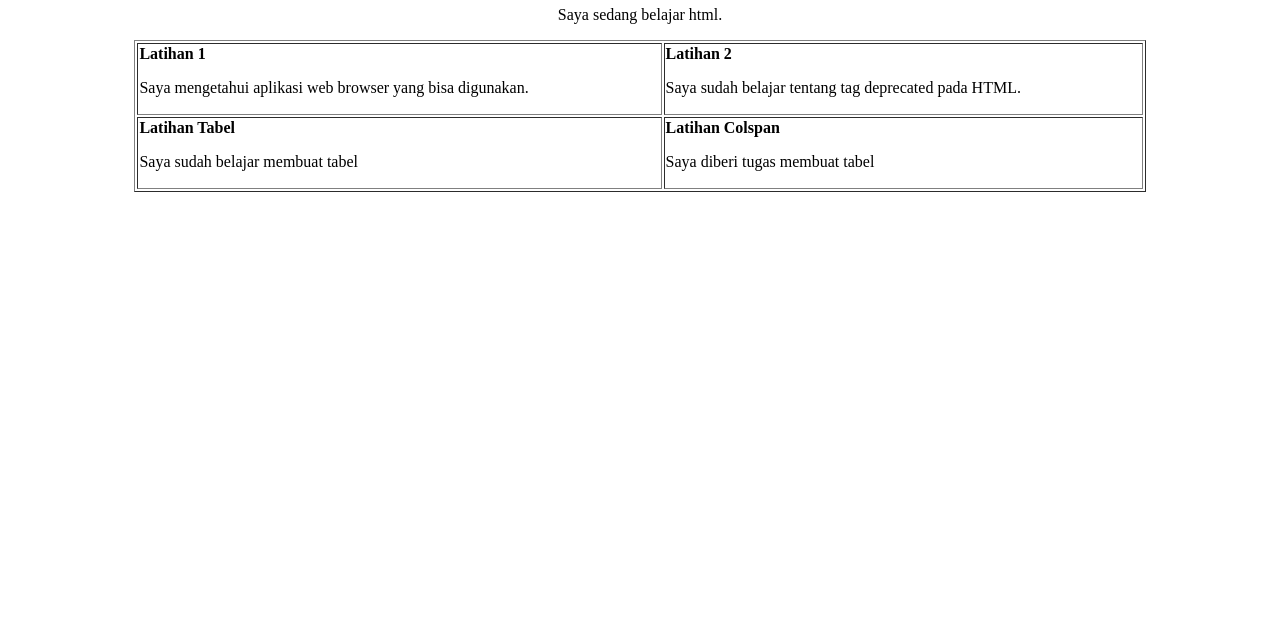
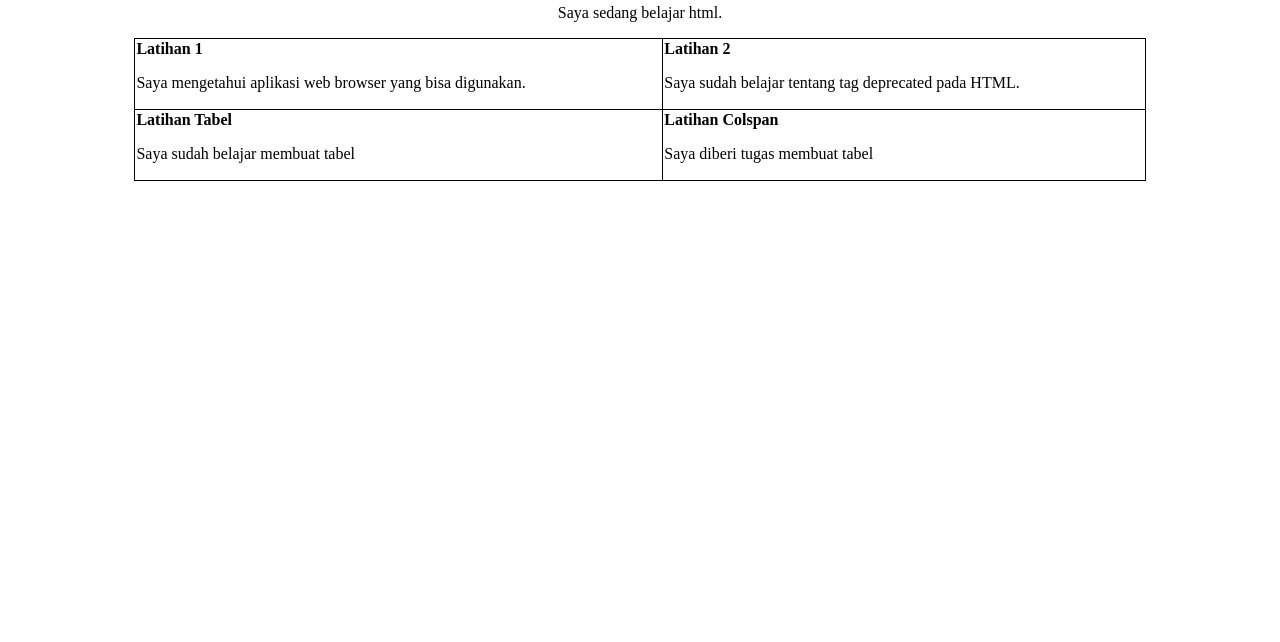
Before and after one commit to fridaasmara/fridaasmara.github.io, a plain HTML site: page index.html in a window 1280 px wide. Shown: the part 158-800 px from the top of the page. Drawn offline with Linux system fonts and the light colour scheme.

Commit message:
Update index.html

```diff
--- a/index.html
+++ b/index.html
@@ -5,6 +5,13 @@
     <meta http-equiv="X-UA-Compatible" content="IE=edge">
     <meta name="viewport" content="width=device-width, initial-scale=1.0">
     <title>Tugas 1</title>
+    <style>
+        table, tr, td {
+            border: 1px solid black;
+            border-collapse: collapse;
+        }
+    </style>
+
 </head>
 <body>
     <table>
@@ -21,7 +28,7 @@
         <h1 style="color: rgb(88, 82, 151);">HI</h1>
         <p>Saya sedang belajar html.</p>
 
-        <table style="width:80%;" border="1" style="border-collapse: collapse;">
+        <table style="width:80%;">
             <tr rowspan="2">
                 <td>
                     <b>Latihan 1</b>
```
